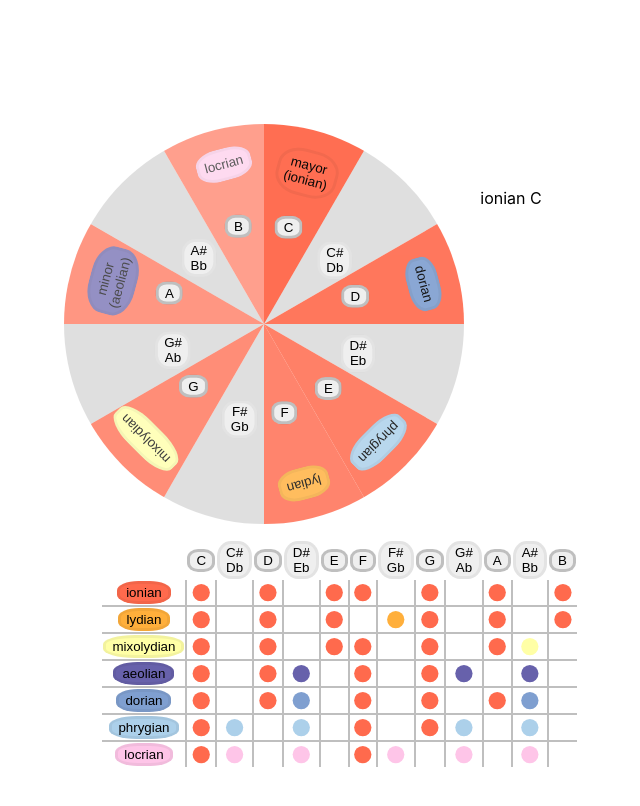
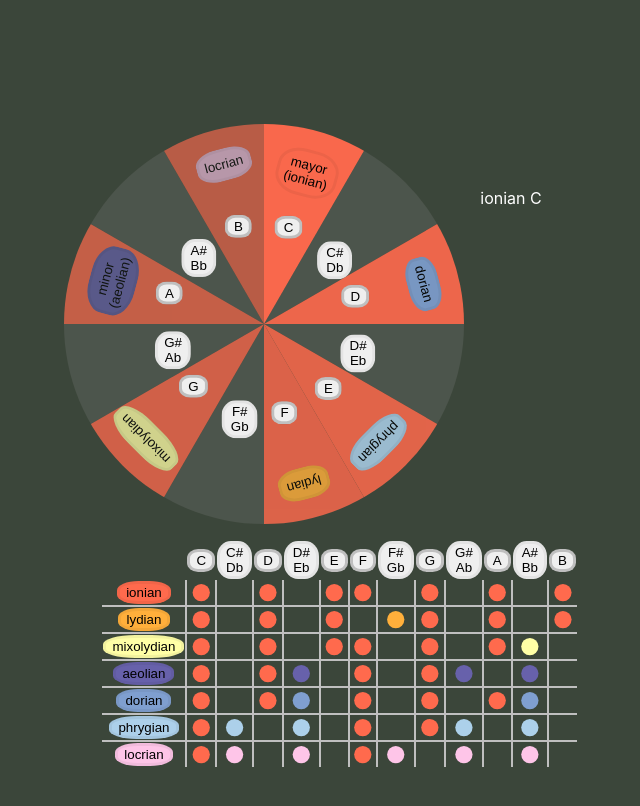
Before and after one commit to istng/music-theory-web, a React (Create React App) app: page / in a window 1280 px wide. Shown: the top 806 px of the page, without its empty margins (337-977 px from the left). Built offline with nearby package versions, Linux system fonts and the light colour scheme.

Commit message:
beta background color

```diff
--- a/src/index.scss
+++ b/src/index.scss
@@ -5,6 +5,8 @@ body {
     sans-serif;
   -webkit-font-smoothing: antialiased;
   -moz-osx-font-smoothing: grayscale;
+  background-color: #3B463A;
+  color: white;
 }
 
 html {
```
